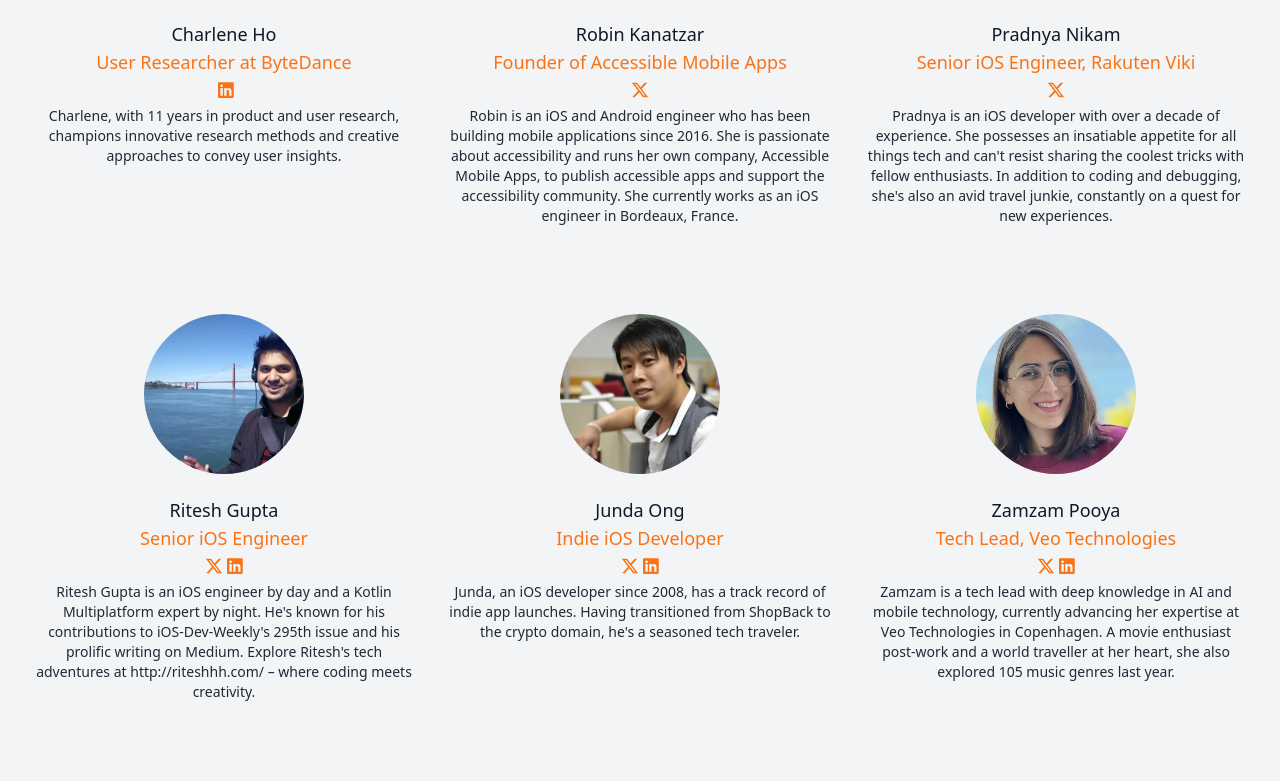
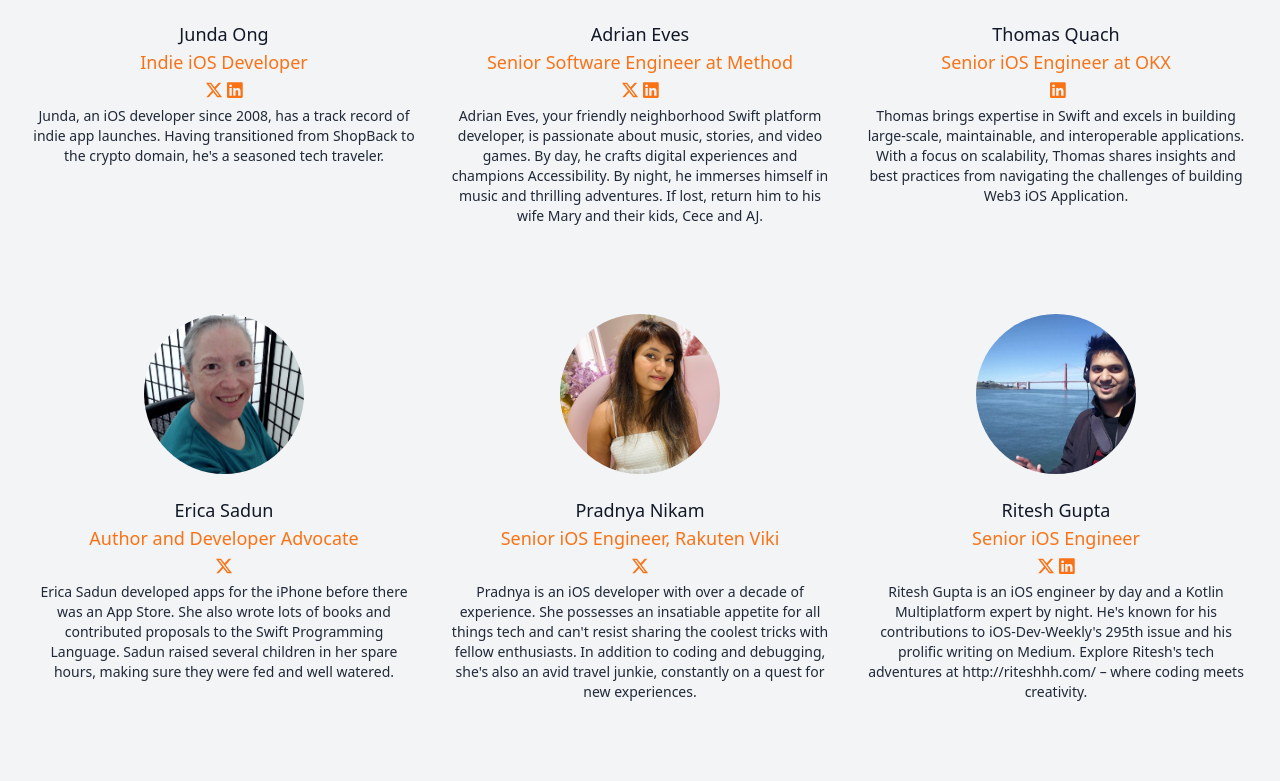
Before and after one commit to iOSConfSG/2024-website, a Next.js app: page / in a window 1280 px wide. Shown: the part 5059-5840 px from the top of the page. Built offline with nearby package versions, Linux system fonts and the light colour scheme; a web font is replaced by a local one.

Commit message:
Add Erica

```diff
--- a/src/data/speakers.js
+++ b/src/data/speakers.js
@@ -1,4 +1,14 @@
 const speakers = [
+  {
+    "name": "Erica Sadun",
+    "company": "Author and Developer Advocate",
+    "imageUrl": "/images/speakers/EricaSadun.jpg",
+    "companyUrl": "https://www.ericasadun.com",
+    "xTwitter": "ericasadun",
+    "linkedin": "",
+    "shortBio": "Erica Sadun developed apps for the iPhone before there was an App Store. She also wrote lots of books and contributed proposals to the Swift Programming Language. Sadun raised several children in her spare hours, making sure they were fed and well watered.",
+    "bio": "Erica Sadun developed apps for the iPhone before there was an App Store. She also wrote lots of books and contributed proposals to the Swift Programming Language. She killed the C-style for-loop with its potentially unsafe mechanics in a language that pledged safety. Notably, Sadun is responsible for more rejected proposals for the Swift Programming language than just about anyone else. Swift originator Chris Lattner called one of those proposals (collection-style commas in method declarations) an 'abomination'. Sadun maintains she was right and he and the core team were wrong about this. A language with defaults deserves clean diffs when commenting out lines. Sadun has blogged at TUAW/Engadget, Ars Technica, O’Reilly Media, and Lifehacker. She has taught, documented, prototyped, and spent lots of time dusting books as work-study librarian during college. In wandering the halls of academia and boot camp, she collected several degrees and many students along the way. Sadun raised several children in her spare hours, making sure they were fed and well watered.",
+  },
   {
     "name": "Ritesh Gupta",
     "company": "Senior iOS Engineer",
```
Also changed, not shown: public/images/speakers/EricaSadun.jpg (added).
